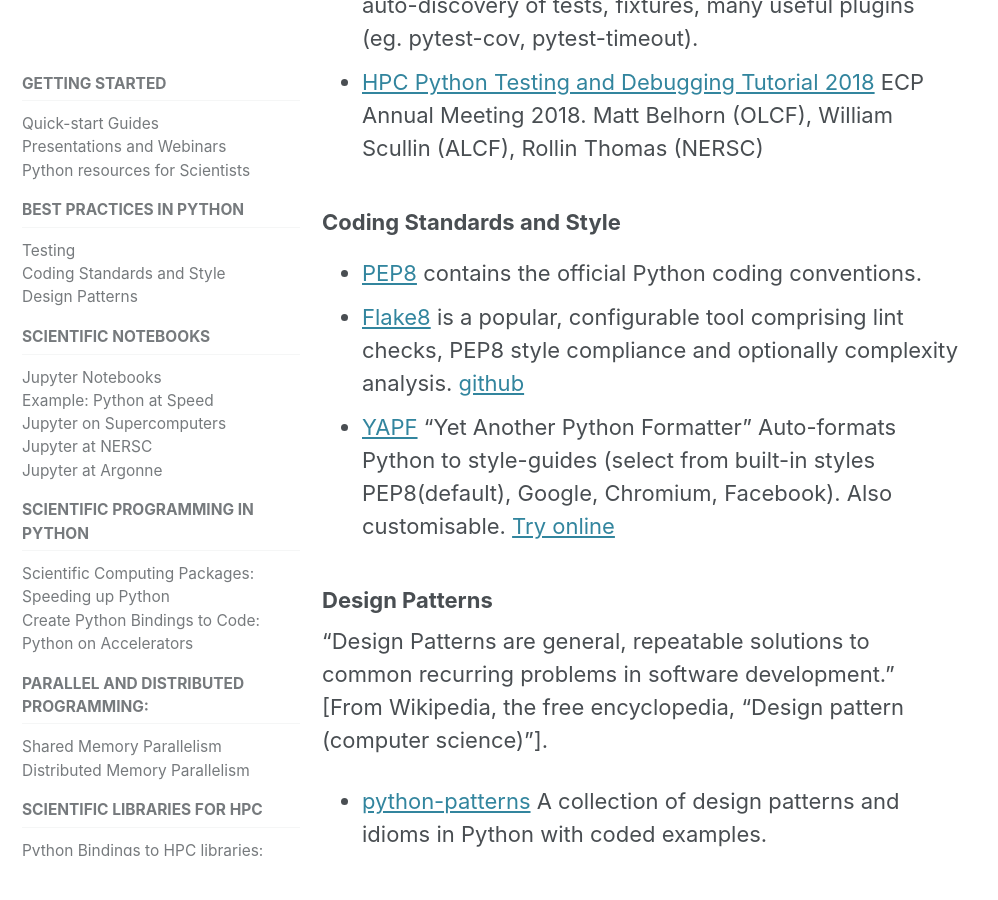
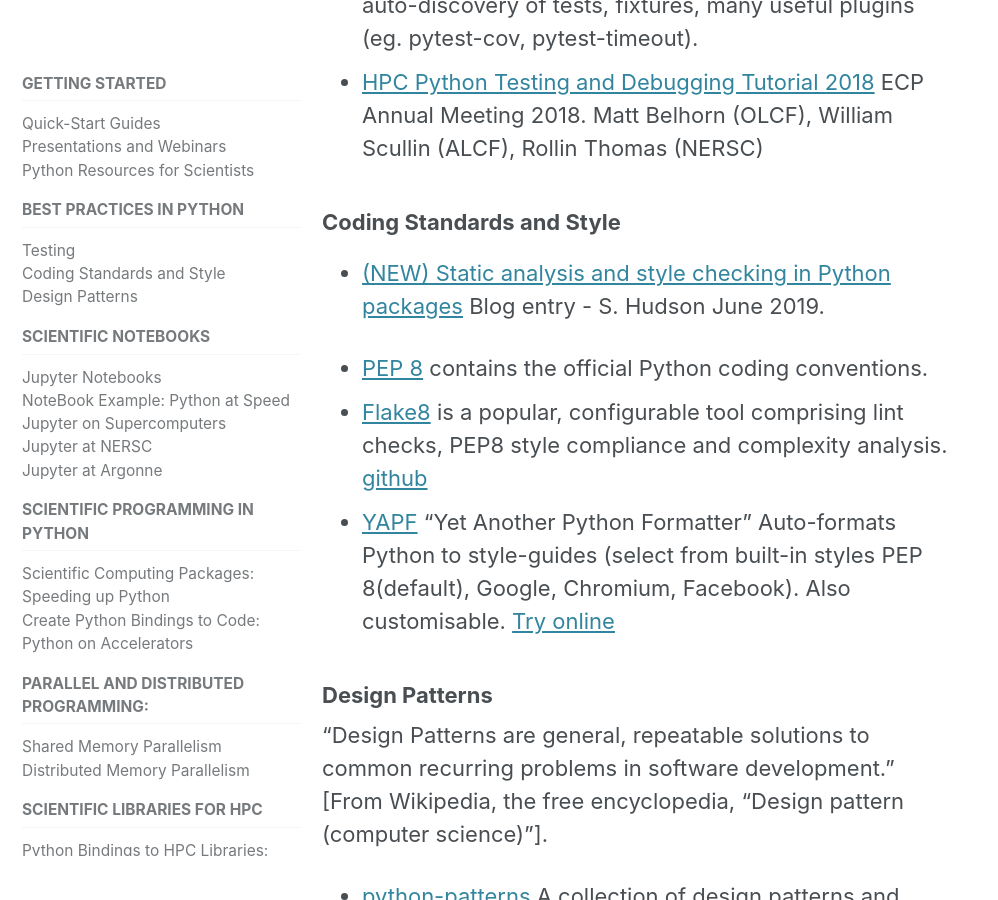
Before and after one commit to betterscientificsoftware/python-for-hpc, a Jekyll site: the page built from _pages/content.md, in a window 1280 px wide and 900 px high, scrolled down 2097 px. Shown: the whole window, without its empty margins (0-998 px from the left). Built offline with Jekyll 4.4.1, drawn with Linux system fonts in a browser that asks for light colours; cached includes are drawn as plain includes; nearby versions of some CDN libraries; comment, search, counter and statistics services are not loaded.

Commit message:
Fix contents page and add link to flake8 blog

```diff
--- a/_pages/content.md
+++ b/_pages/content.md
@@ -51,9 +51,11 @@
 
 ### Coding Standards and Style
 
- - [PEP8](https://www.python.org/dev/peps/pep-0008/) contains the official Python coding conventions.
- - [Flake8](http://flake8.pycqa.org) is a popular, configurable tool comprising lint checks, PEP8 style compliance and optionally complexity analysis. [github](https://github.com/PyCQA/flake8)
- - [YAPF](https://github.com/google/yapf) "Yet Another Python Formatter" Auto-formats Python to style-guides (select from built-in styles PEP8(default), Google, Chromium, Facebook). Also customisable.
+ - [(NEW) Static analysis and style checking in Python packages]({{site.baseurl}}/syntax-and-style-analysis/){:target="_blank"} Blog entry - S. Hudson June 2019.
+
+ - [PEP 8](https://www.python.org/dev/peps/pep-0008/) contains the official Python coding conventions.
+ - [Flake8](http://flake8.pycqa.org) is a popular, configurable tool comprising lint checks, PEP8 style compliance and complexity analysis. [github](https://github.com/PyCQA/flake8)
+ - [YAPF](https://github.com/google/yapf) "Yet Another Python Formatter" Auto-formats Python to style-guides (select from built-in styles PEP 8(default), Google, Chromium, Facebook). Also customisable.
  [Try online](https://yapf.now.sh/)
 
 ### Design Patterns
```
Also changed, not shown: _data/navigation.yml (+9 -11 lines), 1 other file.
